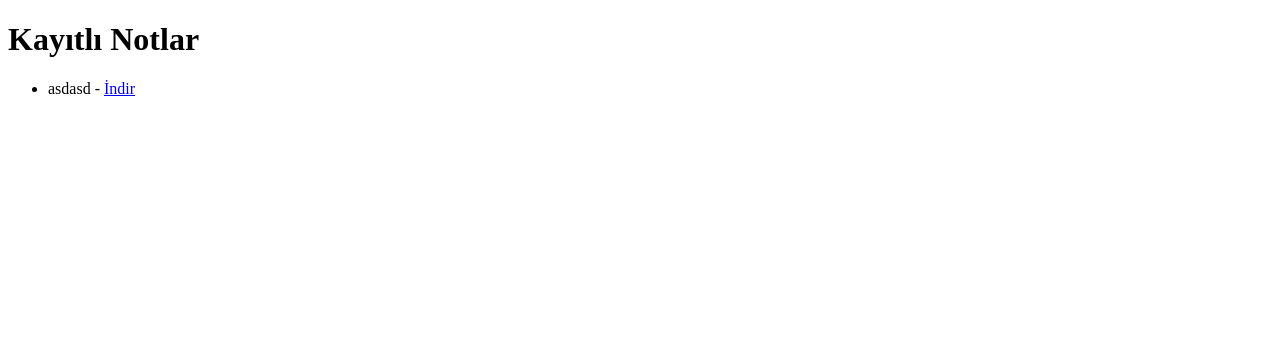
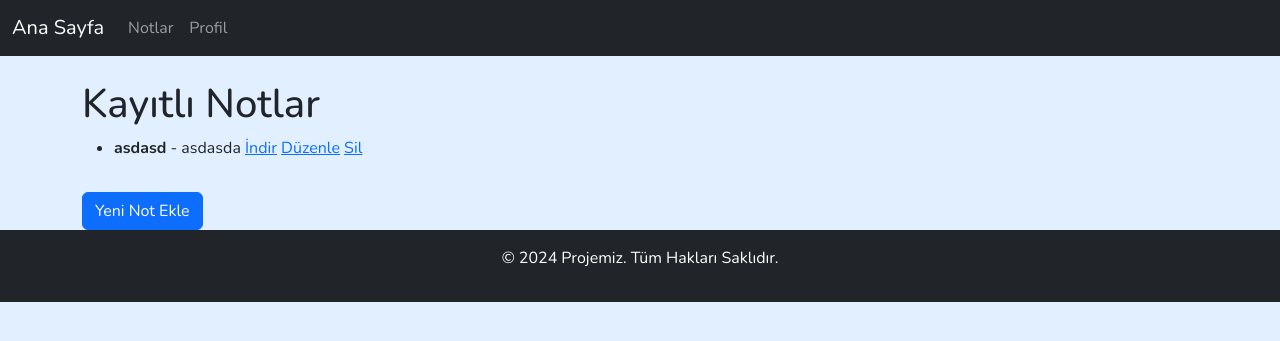
Before and after one commit to softbeko/not_app, a Django app: page /notlar/ in a window 1280 px wide. Shown: the top 341 px of the page. Run offline with Django 5.2, Linux system fonts and the light colour scheme; a user stored in the database is signed in; data comes from the database, SQL or seed files in the repository; both versions use the stored data as it was after the commit.

Commit message:
static media - fle - bootstrap - slider - start UI

```diff
--- a/not_uygulamasi/settings.py
+++ b/not_uygulamasi/settings.py
@@ -131,3 +131,7 @@ MEDIA_ROOT = BASE_DIR / "media"
 MEDIA_ROOT = os.path.join(BASE_DIR, "media")
 LOGIN_URL = "/accounts/login/"
 LOGIN_REDIRECT_URL = "home"
+STATIC_URL = "/static/"
+STATICFILES_DIRS = [
+    BASE_DIR / "static",
+]
--- /dev/null
+++ b/notlar/static/css/style.css
@@ -0,0 +1,8 @@
+/* static/css/style.css */
+body {
+    background-color: #e1efff !important;
+
+}
+:root {
+    --bs-font-sans-serif: 'Nunito', sans-serif  !important;
+}
--- /dev/null
+++ b/notlar/templates/base.html
@@ -0,0 +1,38 @@
+<!DOCTYPE html>
+<html lang="en">
+    <head>
+        <meta charset="UTF-8">
+        <meta name="viewport" content="width=device-width, initial-scale=1.0">
+        <meta name="description" content="Sayfanızın kısa açıklaması.">
+        <meta name="keywords"
+              content="anahtar kelime 1, anahtar kelime 2, anahtar kelime 3, anahtar kelime 4">
+        <title>
+            {% block title %}
+                Proje
+            {% endblock title %}
+        </title>
+        {% load static %}
+        <!-- style.css dosyasını ekliyoruz -->
+        <link rel="stylesheet" href="{% static 'css/style.css' %}">
+        <!-- Bootstrap CSS -->
+        <link href="https://cdn.jsdelivr.net/npm/bootstrap@5.3.2/dist/css/bootstrap.min.css"
+              rel="stylesheet">
+        <!-- Font bağlantıları -->
+        <link rel="preconnect" href="https://fonts.googleapis.com">
+        <link rel="preconnect" href="https://fonts.gstatic.com" crossorigin>
+        <link href="https://fonts.googleapis.com/css2?family=Nunito:ital,wght@0,200..1000;1,200..1000&display=swap"
+              rel="stylesheet">
+    </head>
+    <body>
+        <!-- Navbar -->
+        {% include "components/navbar.html" %}
+        <div class="container mt-4">
+            {% block content %}
+            {% endblock content %}
+        </div>
+        <!-- Footer -->
+        {% include "components/footer.html" %}
+        <!-- Bootstrap JS -->
+        <script src="https://cdn.jsdelivr.net/npm/bootstrap@5.3.2/dist/js/bootstrap.bundle.min.js"></script>
+    </body>
+</html>
--- /dev/null
+++ b/notlar/templates/components/footer.html
@@ -0,0 +1,3 @@
+<footer class="bg-dark text-white text-center py-3">
+    <p>© 2024 Projemiz. Tüm Hakları Saklıdır.</p>
+</footer>
--- /dev/null
+++ b/notlar/templates/components/navbar.html
@@ -0,0 +1,19 @@
+<nav class="navbar navbar-expand-lg navbar-dark bg-dark">
+    <div class="container-fluid">
+        <a class="navbar-brand" href="{% url 'index' %}">Ana Sayfa</a>
+        <button class="navbar-toggler" type="button" data-bs-toggle="collapse" data-bs-target="#navbarNav"
+                aria-controls="navbarNav" aria-expanded="false" aria-label="Toggle navigation">
+            <span class="navbar-toggler-icon"></span>
+        </button>
+        <div class="collapse navbar-collapse" id="navbarNav">
+            <ul class="navbar-nav">
+                <li class="nav-item">
+                    <a class="nav-link" href="{% url 'notlar' %}">Notlar</a>
+                </li>
+                <li class="nav-item">
+                    <a class="nav-link" href="{% url 'profile' %}">Profil</a>
+                </li>
+            </ul>
+        </div>
+    </div>
+</nav>
--- a/notlar/templates/not_listele.html
+++ b/notlar/templates/not_listele.html
@@ -1,26 +1,24 @@
-<!DOCTYPE html>
-<html lang="en">
-    <head>
-        <meta charset="UTF-8">
-        <meta name="viewport" content="width=device-width, initial-scale=1.0">
-        <meta name="description" content="Sayfanızın kısa açıklaması.">
-        <meta name="keywords"
-              content="anahtar kelime 1, anahtar kelime 2, anahtar kelime 3, anahtar kelime 4">
-        <title>Sayfa Başlığı</title>
-    </head>
-    <body>
+{% extends 'base.html' %}
+
+{% block title %}Kayıtlı Notlar{% endblock %}
+
+{% block content %}
     <h1>Kayıtlı Notlar</h1>
     <ul>
         {% for not in notlar %}
             <li>
-                    {{ not.title }} -
+                <strong>{{ not.title }}</strong> - {{ not.content }}
                 {% if not.file %}
                     <a href="{{ not.file.url }}" target="_blank">İndir</a>
                 {% else %}
                     <span>Dosya yok</span>
                 {% endif %}
+
+                <!-- Düzenle ve Sil Bağlantıları -->
+                <a href="{% url 'update_note' not.pk %}">Düzenle</a>
+                <a href="{% url 'delete_note' not.pk %}">Sil</a>
             </li>
         {% endfor %}
     </ul>
-    </body>
-</html>
+    <a href="{% url 'not_ekle' %}" class="btn btn-primary mt-3">Yeni Not Ekle</a>
+{% endblock %}
--- a/notlar/urls.py
+++ b/notlar/urls.py
@@ -9,6 +9,7 @@ urlpatterns = [
     path("notlar/", views.notlari_listele, name="notlar"),
     path("register/", views.register, name="register"),
     path("login/", views.login_view, name="login"),
+    path("", views.home, name="index"),
     path("", views.home, name="home"),
     path("logout/", views.logout_view, name="logout"),
     path("logout/", auth_views.LogoutView.as_view(), name="logout"),
--- a/notlar/views.py
+++ b/notlar/views.py
@@ -137,3 +137,9 @@ def change_password(request):
         form = PasswordChangeForm(request.user)
 
     return render(request, "change_password.html", {"form": form})
+
+
+# Not Listele
+def not_listele(request):
+    notlar = Note.objects.all()
+    return render(request, "not_listele.html", {"notlar": notlar})
```
Also changed, not shown: notlar/templates/includes/slider.html (added, +36 -0 lines), notlar/templates/index.html (+8 -21 lines), db.sqlite3, notlar/static/images/slider.png (added). Lines whose indentation alone changed are shown as unchanged.
